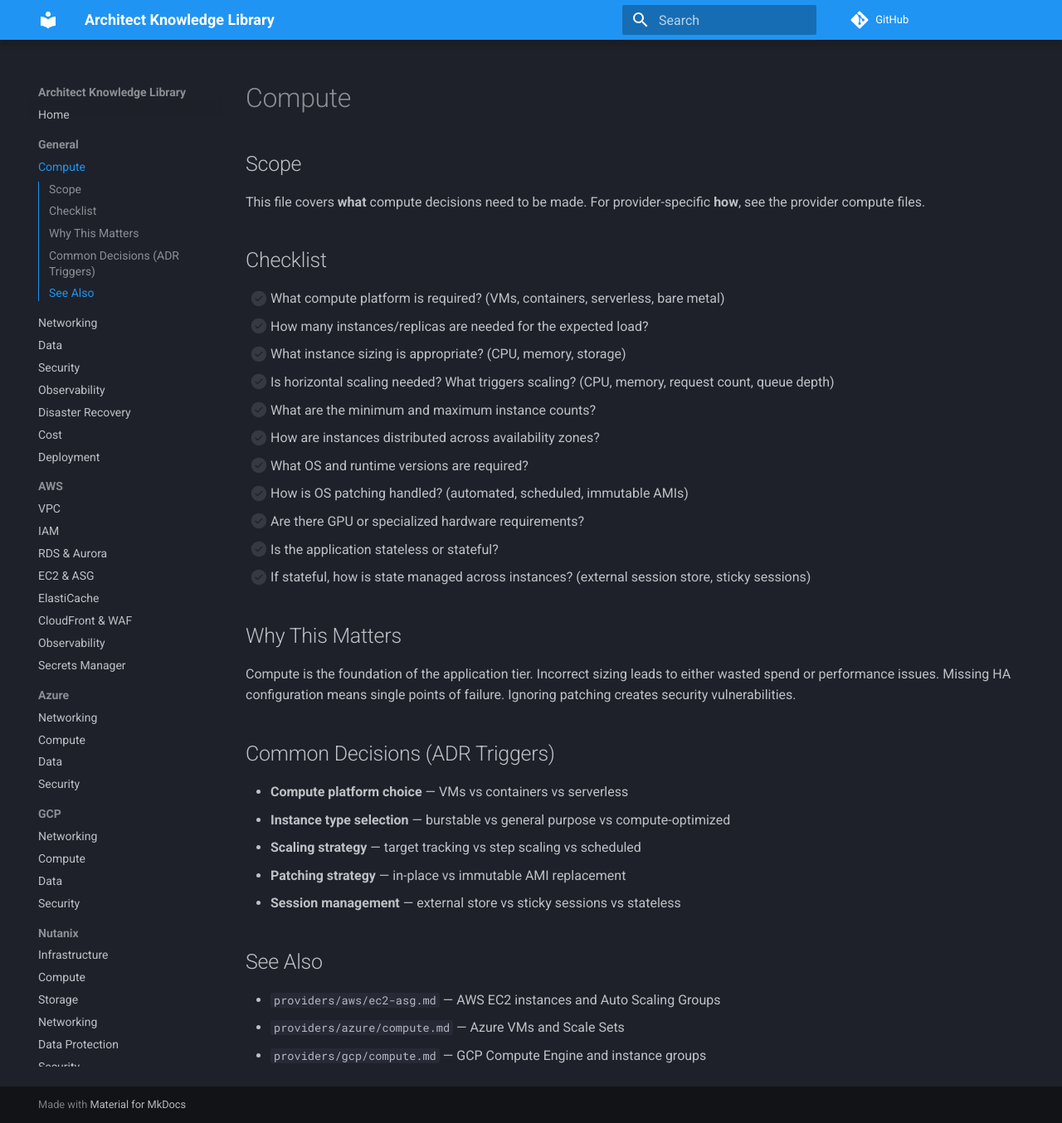
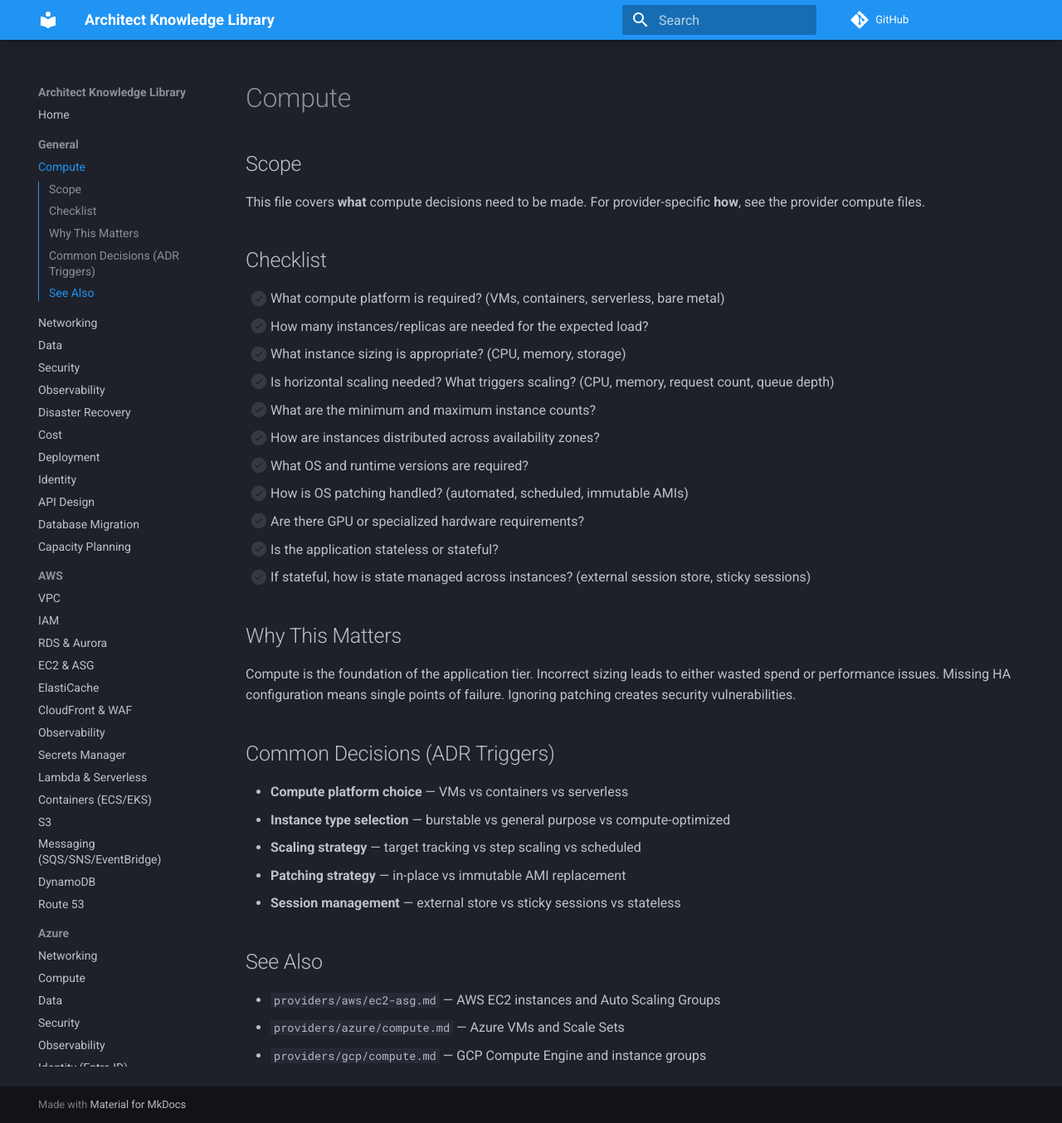
Before and after one commit to ErikEvenson/architect, an MkDocs documentation site: the page built from knowledge/general/compute.md, in a window 1280 px wide and 1354 px high. Shown: the whole window at 83% size. Built offline with MkDocs 1.6.1 and Material for MkDocs 9.7.7, drawn with Linux system fonts in a browser that asks for light colours; comment, search, counter and statistics services are not loaded; part of the change alters nothing that is shown.

Commit message:
Update mkdocs nav to include all current knowledge files
Added: AWS (lambda, containers, s3, messaging, dynamodb, route53),
Azure (observability, identity, storage, containers, serverless, database),
GCP (observability, storage, containers, serverless, database),
Cloudflare (cdn-dns, workers, security), Hashicorp (terraform, vault, consul),
patterns (event-driven, multi-cloud, edge, ai-ml),
general (identity, api-design, database-migration, capacity-planning),
compliance (gdpr, iso-27001)

Co-Authored-By: Claude Opus 4.6 (1M context) <noreply@anthropic.com>

```diff
--- a/mkdocs.yml
+++ b/mkdocs.yml
@@ -29,6 +29,10 @@ nav:
     - Disaster Recovery: general/disaster-recovery.md
     - Cost: general/cost.md
     - Deployment: general/deployment.md
+    - Identity: general/identity.md
+    - API Design: general/api-design.md
+    - Database Migration: general/database-migration.md
+    - Capacity Planning: general/capacity-planning.md
   - AWS:
     - VPC: providers/aws/vpc.md
     - IAM: providers/aws/iam.md
@@ -38,16 +42,33 @@ nav:
     - CloudFront & WAF: providers/aws/cloudfront-waf.md
     - Observability: providers/aws/observability.md
     - Secrets Manager: providers/aws/secrets-manager.md
+    - Lambda & Serverless: providers/aws/lambda-serverless.md
+    - Containers (ECS/EKS): providers/aws/containers.md
+    - S3: providers/aws/s3.md
+    - Messaging (SQS/SNS/EventBridge): providers/aws/messaging.md
+    - DynamoDB: providers/aws/dynamodb.md
+    - Route 53: providers/aws/route53.md
   - Azure:
     - Networking: providers/azure/networking.md
     - Compute: providers/azure/compute.md
     - Data: providers/azure/data.md
     - Security: providers/azure/security.md
+    - Observability: providers/azure/observability.md
+    - Identity (Entra ID): providers/azure/identity.md
+    - Storage: providers/azure/storage.md
+    - Containers (AKS): providers/azure/containers.md
+    - Serverless: providers/azure/serverless.md
+    - Database: providers/azure/database.md
   - GCP:
     - Networking: providers/gcp/networking.md
     - Compute: providers/gcp/compute.md
     - Data: providers/gcp/data.md
     - Security: providers/gcp/security.md
+    - Observability: providers/gcp/observability.md
+    - Storage: providers/gcp/storage.md
+    - Containers (GKE): providers/gcp/containers.md
+    - Serverless: providers/gcp/serverless.md
+    - Database: providers/gcp/database.md
   - Nutanix:
     - Infrastructure: providers/nutanix/infrastructure.md
     - Compute: providers/nutanix/compute.md
@@ -84,17 +105,31 @@ nav:
     - Security: providers/openshift/security.md
     - CI/CD: providers/openshift/ci-cd.md
     - Observability: providers/openshift/observability.md
+  - Cloudflare:
+    - CDN & DNS: providers/cloudflare/cdn-dns.md
+    - Workers: providers/cloudflare/workers.md
+    - Security: providers/cloudflare/security.md
+  - Hashicorp:
+    - Terraform: providers/hashicorp/terraform.md
+    - Vault: providers/hashicorp/vault.md
+    - Consul: providers/hashicorp/consul.md
   - Patterns:
     - Three-Tier Web: patterns/three-tier-web.md
     - Microservices: patterns/microservices.md
     - Data Pipeline: patterns/data-pipeline.md
     - Static Site: patterns/static-site.md
     - Hybrid Cloud: patterns/hybrid-cloud.md
+    - Event-Driven: patterns/event-driven.md
+    - Multi-Cloud: patterns/multi-cloud.md
+    - Edge Computing: patterns/edge-computing.md
+    - AI/ML Infrastructure: patterns/ai-ml-infrastructure.md
   - Compliance:
     - PCI DSS: compliance/pci-dss.md
     - HIPAA: compliance/hipaa.md
     - SOC2: compliance/soc2.md
     - FedRAMP: compliance/fedramp.md
+    - GDPR: compliance/gdpr.md
+    - ISO 27001: compliance/iso-27001.md
   - Frameworks:
     - AWS Well-Architected: frameworks/aws-well-architected.md
     - Azure Well-Architected: frameworks/azure-well-architected.md
```
